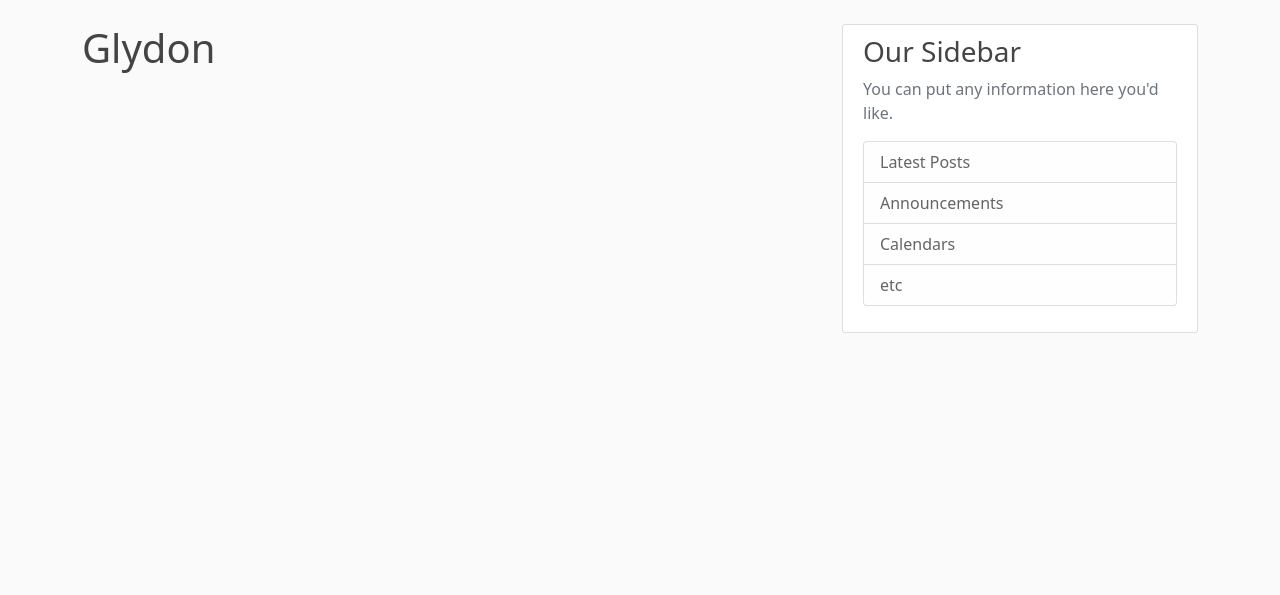
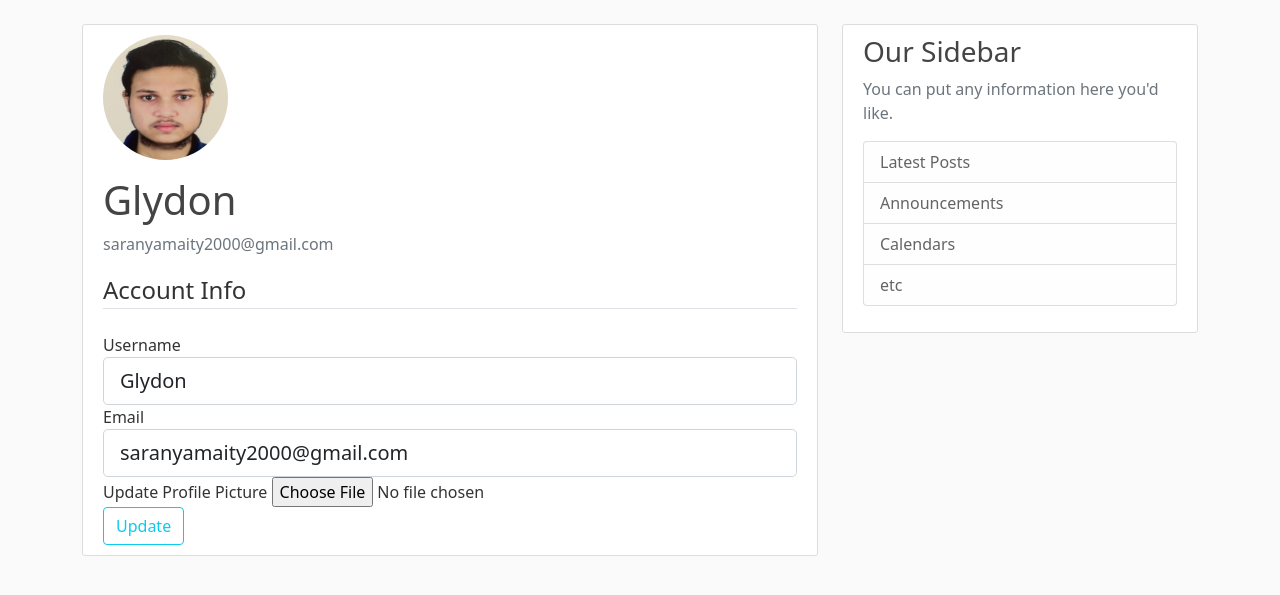
Before and after one commit to saranyamaity2000/FlaskBlog_AnimeStars, a Flask app: page /account in a window 1280 px wide. Shown: the part 56-651 px from the top of the page. Run offline with Flask 2, Linux system fonts and the light colour scheme; a user stored in the database is signed in; some libraries are stand-ins or nearby versions.

Commit message:
upto profile pic updated part1

```diff
--- a/main/forms.py
+++ b/main/forms.py
@@ -1,4 +1,6 @@
 from flask_wtf import FlaskForm
+from flask_wtf.file import FileField, FileAllowed
+from flask_login import current_user
 from wtforms import StringField, PasswordField, SubmitField, BooleanField
 from wtforms.validators import DataRequired, Length, Email, EqualTo, ValidationError
 import email_validator
@@ -24,8 +26,29 @@ class RegistrationForm(FlaskForm):
         if user:
             raise ValidationError('The email is already taken!🤕 Please Try Again')
 
+
 class LoginForm(FlaskForm):
     email = StringField('Email', validators=[DataRequired(), Email()])
     password = PasswordField('Password', validators=[DataRequired()])
     remember = BooleanField('Remember Me')
     submit = SubmitField('Login')
+
+
+class UpdateAccountForm(FlaskForm):
+    username = StringField('Username', validators=[DataRequired(),
+                                                   Length(min=2, max=20)])
+    email = StringField('Email', validators=[DataRequired(), Email()])
+    picture = FileField('Update Profile Picture', validators=[FileAllowed(['jpg', 'png', 'jpeg'])])
+    submit = SubmitField('Update')
+
+    def validate_username(self, username):
+        if username.data != current_user.username:
+            user = User.query.filter_by(username=username.data).first()
+            if user:
+                raise ValidationError('The Username is already taken!🤕 Please Try Again')
+
+    def validate_email(self, email):
+        if email.data != current_user.email:
+            user = User.query.filter_by(email=email.data).first()
+            if user:
+                raise ValidationError('The email is already taken!🤕 Please Try Again')
--- a/main/routes.py
+++ b/main/routes.py
@@ -1,7 +1,9 @@
+import os
+import secrets
 from flask import render_template, url_for, flash, redirect, request
 from flask_login import login_user, current_user, logout_user, login_required
 
-from main.forms import RegistrationForm, LoginForm
+from main.forms import RegistrationForm, LoginForm, UpdateAccountForm
 from main.models import User, Post
 from main import app, db, bcrypt
 
@@ -73,7 +75,31 @@ def logout():
     return redirect(url_for('home'))
 
 
-@app.route('/account')
+def save_picture(form_picture):
+    random_hex = secrets.token_hex(8)  # sending 8 bytes
+    _, f_ext = os.path.splitext(form_picture.filename)
+    picture_fn = random_hex + f_ext
+    picture_path = os.path.join(app.root_path, 'static/profile_pics', picture_fn)
+    form_picture.save(picture_path)
+
+    return picture_fn
+
+
+@app.route('/account', methods=['GET', 'POST'])
 @login_required
 def account():
-    return render_template('account.html', title='Account')
+    form = UpdateAccountForm()
+    if form.validate_on_submit():
+        if form.picture.data:
+            picture_file = save_picture(form.picture.data)
+            current_user.image_file = picture_file
+        current_user.username = form.username.data
+        current_user.email = form.email.data
+        db.session.commit()
+        flash('Your account has been updated!😇', 'success')
+        return redirect(url_for('account'))
+    elif request.method == 'GET':
+        form.username.data = current_user.username
+        form.email.data = current_user.email
+    image_file = url_for('static', filename='profile_pics/' + current_user.image_file)
+    return render_template('account.html', title='Account', image_file=image_file, form=form)
--- a/main/templates/account.html
+++ b/main/templates/account.html
@@ -1,5 +1,60 @@
 {% extends "layout.html" %}
 
 {% block content %}
-    <h1>{{ current_user.username }}</h1>
+    <div class="content-section">
+      <div class="media">
+        <img class="rounded-circle account-img" src="{{ image_file }}">  <!-- image_file was passed as arg -->
+        <div class="media-body">
+          <h2 class="account-heading">{{ current_user.username }}</h2>
+          <p class="text-secondary">{{ current_user.email }}</p>
+        </div>
+      </div>
+      <!-- FORM HERE -->
+            <form method="POST" action="" enctype="multipart/form-data">
+                {{ form.hidden_tag() }}
+                <fieldset class="form-group">
+                    <legend class="border-bottom mb-4">Account Info</legend>
+                    <div class="form-group">
+                        {{ form.username.label(class="form-control-label") }}
+
+                        {% if form.username.errors %}
+                           {{ form.username(class="form-control form-control-lg is-invalid") }}
+                           <div class="invalid-feedback">
+                               {% for error in form.username.errors %}
+                                    <span>{{ error }}</span>
+                               {% endfor %}
+                           </div>
+                        {% else %}
+                            {{ form.username(class="form-control form-control-lg") }}
+                        {% endif %}
+                    </div>
+                    <div class="form-group">
+                        {{ form.email.label(class="form-control-label") }}
+
+                        {% if form.email.errors %}
+                           {{ form.email(class="form-control form-control-lg is-invalid") }}
+                           <div class="invalid-feedback">
+                               {% for error in form.email.errors %}
+                                    <span>{{ error }}</span>
+                               {% endfor %}
+                           </div>
+                        {% else %}
+                            {{ form.email(class="form-control form-control-lg") }}
+                        {% endif %}
+                    </div>
+                    <div class="form-group">
+                        {{ form.picture.label() }}
+                        {{ form.picture(class="form-control-file") }}
+                        {% if form.picture.errors %}
+                             {% for error in form.picture.errors %}
+                                 <span class="text-danger">{{ error }}</span></br>
+                             {% endfor %}
+                        {% endif %}
+                    </div>
+                </fieldset>
+                <div class="form-group">
+                    {{ form.submit(class="btn btn-outline-info") }}
+                </div>
+            </form>
+   </div>
 {% endblock content %}
--- a/main/templates/register.html
+++ b/main/templates/register.html
@@ -68,7 +68,7 @@
             </div>
         </form>
     </div>
-    <div class="form-group">
+    <div class="border-top pt-3">
         <small class="'text-muted">
             Already Have An Account ? <a class="ml-2" href="{{ url_for('login') }}">Sign In</a>
         </small>
```
Also changed, not shown: main/site.db, main/static/profile_pics/4f3e944f522eec9c.jpg (added), main/static/profile_pics/a8f9233778bf9b93.jpeg (added), main/static/profile_pics/d3d57ef165243d73.jpg (added), main/static/profile_pics/default.jpg (added), 3 other files.
